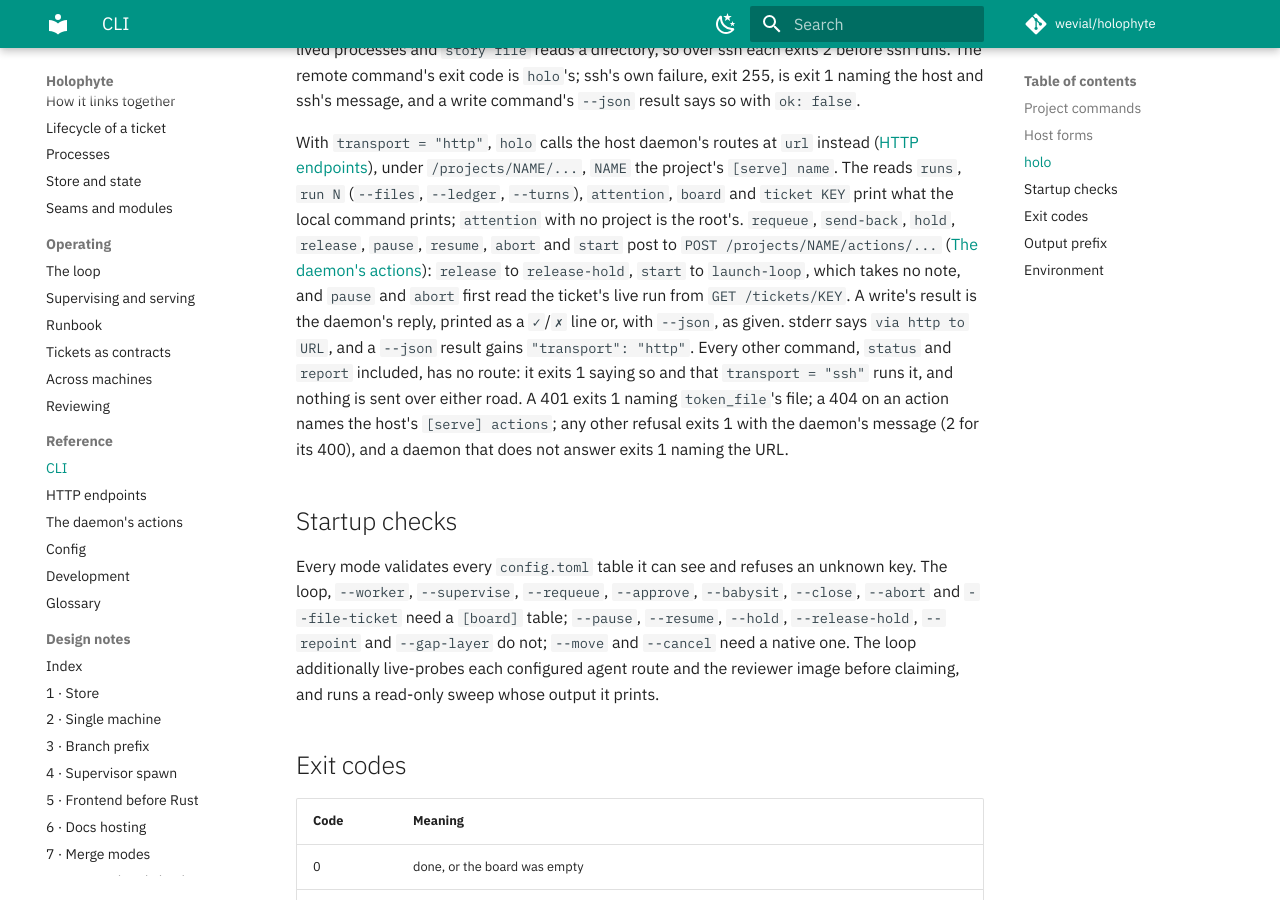
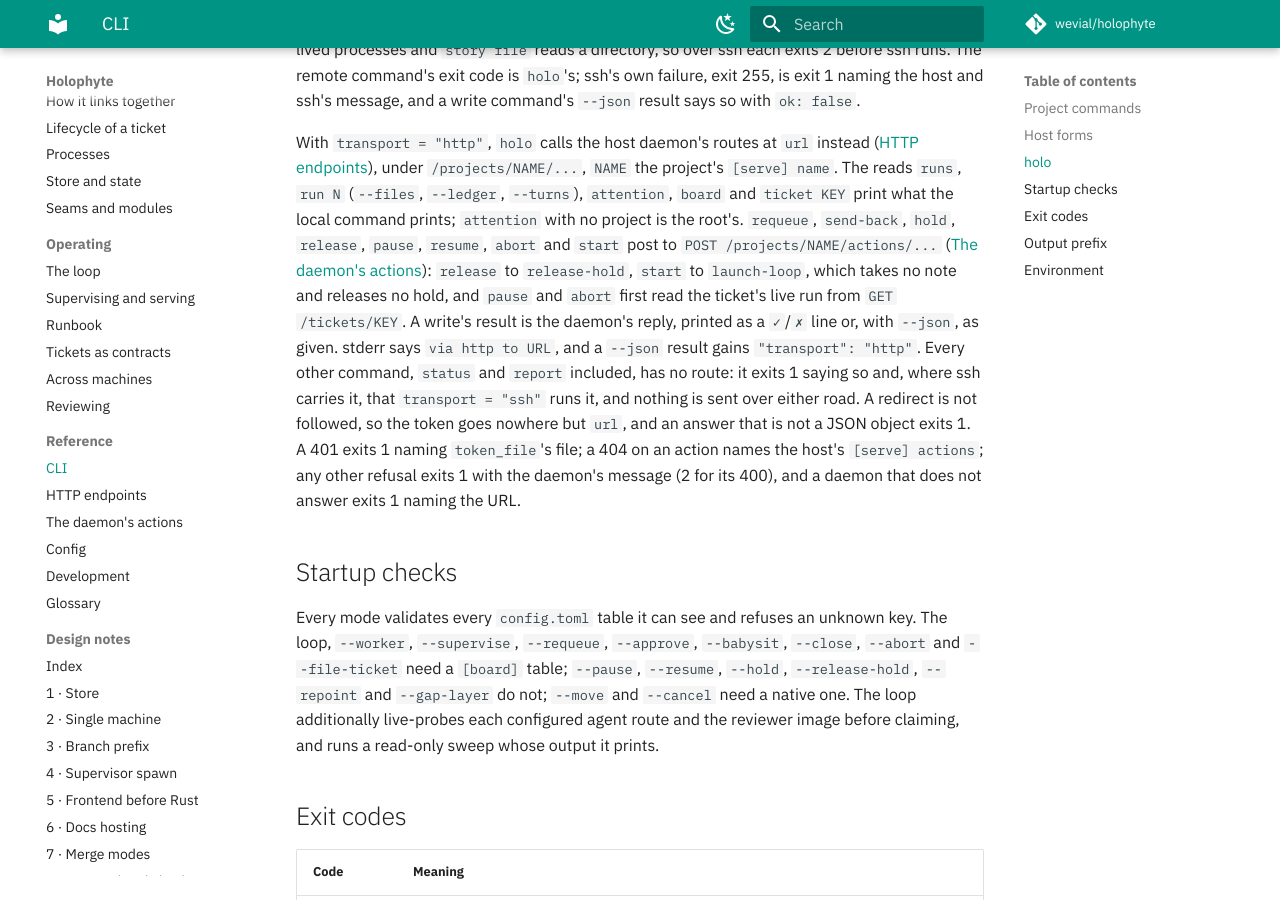
Before and after one commit to wevial/holophyte, an MkDocs documentation site: the page built from docs/reference/cli.md, in a window 1280 px wide and 900 px high, scrolled down 15609 px. Built offline with MkDocs 1.6.1 and Material for MkDocs 9.7.7, drawn with Linux system fonts in a browser that asks for light colours; comment, search, counter and statistics services are not loaded.

Commit message:
fix(holo): over http, follow no redirect, name a non-JSON answer, and refuse host-only commands without pointing at ssh (HOLO-150)
Review round 1:
- ADDRESS: a 200 answer that is not a JSON object (a proxy or page at
  url) raised KeyError tracebacks; it now exits 1 naming the URL and path.
- ADDRESS: the default opener followed 3xx redirects, carrying the bearer
  header to the redirect target and turning a POST into a GET; redirects
  are no longer followed.
- ADDRESS: serve, supervise and story file were refused saying
  transport = "ssh" runs them, which ssh also refuses; their refusal now
  says ssh does not carry them either. cli.md and hosts.md say so.
- ADDRESS: the test fixture's docstring now says its daemon guards reads
  with the machine token as a bind beyond loopback does.
- ADDRESS (docs only): cli.md says start over http releases no hold.
  Making start check or release the hold is DECLINE: the ticket maps it to
  the one matching route, launch-loop.
- FOLLOW_UP: the daemon's levers record "AUTHOR via the console" for any
  HTTP client; labelling the client truthfully needs a daemon change.
- FOLLOW_UP: success round-trips for send-back, resume, abort, hold,
  release and start bodies are not each witnessed; requeue and pause are.

```diff
--- a/docs/reference/cli.md
+++ b/docs/reference/cli.md
@@ -300,13 +300,14 @@
 root's. `requeue`, `send-back`, `hold`, `release`, `pause`, `resume`, `abort`
 and `start` post to `POST /projects/NAME/actions/...`
 ([The daemon's actions](daemon.md)): `release` to `release-hold`, `start` to
-`launch-loop`, which takes no note, and `pause` and `abort` first read the
+`launch-loop`, which takes no note and releases no hold, and `pause` and `abort` first read the
 ticket's live run from `GET /tickets/KEY`. A write's result is the daemon's
 reply, printed as a `✓`/`✗` line or, with `--json`, as given. stderr says
 `via http to URL`, and a `--json` result gains `"transport": "http"`. Every
 other command, `status` and `report` included, has no route: it exits 1
-saying so and that `transport = "ssh"` runs it, and nothing is sent over
-either road. A 401 exits 1 naming `token_file`'s file; a 404 on an action
+saying so and, where ssh carries it, that `transport = "ssh"` runs it, and
+nothing is sent over either road. A redirect is not followed, so the token
+goes nowhere but `url`, and an answer that is not a JSON object exits 1. A 401 exits 1 naming `token_file`'s file; a 404 on an action
 names the host's `[serve] actions`; any other refusal exits 1 with the
 daemon's message (2 for its 400), and a daemon that does not answer exits 1
 naming the URL.
```
Also changed, not shown: docs/operating/hosts.md (+2 -1 lines), 2 other files.
